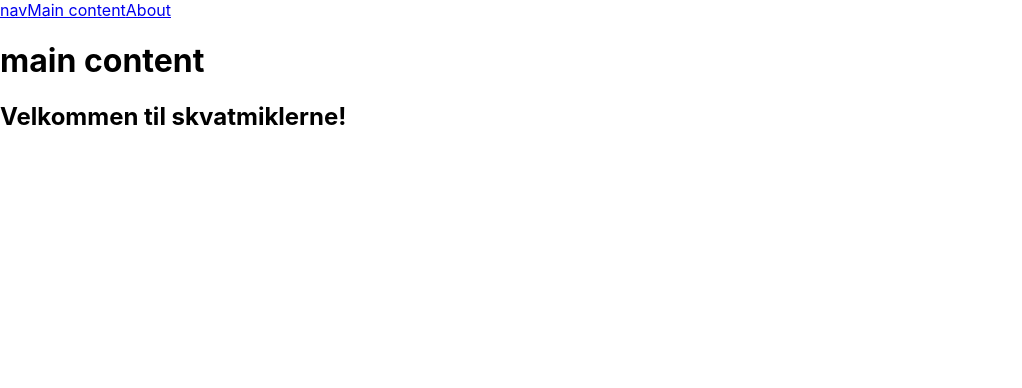
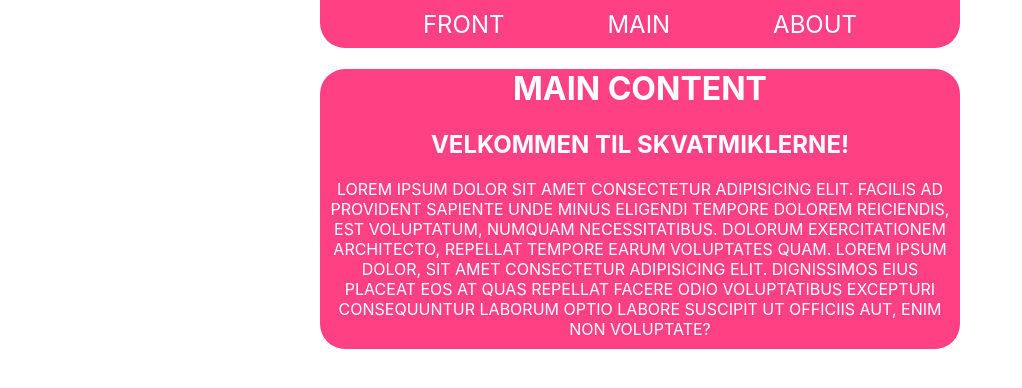
Before and after one commit to Mike4098-rts/react-project-1, a React (Create React App) app: page /Home in a window 1280 px wide. Shown: the top 388 px of the page, without its empty margins (0-1022 px from the left). Built offline with nearby package versions, Linux system fonts and the light colour scheme.

Commit message:
fetched qoutes, added scss

```diff
--- a/package.json
+++ b/package.json
@@ -36,6 +36,9 @@
     ]
   },
   "devDependencies": {
+    "@emotion/react": "^11.9.0",
+    "axios": "^0.27.2",
+    "node-fetch": "^3.2.4",
     "react-router-dom": "^6.3.0"
   }
 }
--- a/src/App.js
+++ b/src/App.js
@@ -1,15 +1,25 @@
 import { Outlet } from "react-router-dom";
-import './App.css';
 import Navbar from './components/Navbar/Navbar';
-
+import axios from "axios";
+import {useState} from 'react'
 function App() {
+  const [qoute, setQoute] = useState('')
+  const getQoute = () => {
+    axios.get('https://api.quotable.io/random')
+    .then(res => {
+      setQoute(res.data.content)
+    }).catch(err => {
+      console.log(err);
+    })
+  }
   return (
-
     <div className="wrapper">
     <Navbar/>
      <div>
        <Outlet/>
      </div>
+     <button onClick={getQoute}>klik</button>
+     <p>{qoute}</p>
     </div>
 
   );
--- a/src/components/About/About.jsx
+++ b/src/components/About/About.jsx
@@ -1,9 +1,12 @@
+import Navbar from "../Navbar/Navbar";
 
 const About = () => {
     return (
-
+        <div>
+            <Navbar/>
         <div className="Header">
             <h1>about page</h1>
+        </div>
         </div>
      );
 }
--- a/src/components/Home/Home.jsx
+++ b/src/components/Home/Home.jsx
@@ -1,10 +1,34 @@
+/** @jsxImportSource @emotion/react */
+
+import { css } from "@emotion/react";
+import Navbar from "../Navbar/Navbar";
+
 const Home = () => {
+    const style = {
+        div: css`
+        width: 50%;
+        margin: 0 auto;
+        text-align: center;
+        text-transform: uppercase;
+        background-color: #ff4083;
+        border-radius: 25px;
+        color: #fff;
+        `,
+        p: css`
+        padding: 0px 10px 10px 10px ;
+        `
+    }
     return (
-<div className="Home">
+        <div>
+            <Navbar/>
+    <div css={style.div}>
     <h1>main content</h1>
     <h2>Velkommen til skvatmiklerne!</h2>
+    <p css={style.p}>Lorem ipsum dolor sit amet consectetur adipisicing elit. Facilis ad provident sapiente unde minus eligendi tempore dolorem reiciendis, est voluptatum, numquam necessitatibus. Dolorum exercitationem architecto, repellat tempore earum voluptates quam.
+  Lorem ipsum dolor, sit amet consectetur adipisicing elit. Dignissimos eius placeat eos at quas repellat facere odio voluptatibus excepturi consequuntur laborum optio labore suscipit ut officiis aut, enim non voluptate?
+    </p>
 </div>
-
+</div>
      );
 }
 
--- a/src/components/Navbar/Navbar.jsx
+++ b/src/components/Navbar/Navbar.jsx
@@ -1,11 +1,37 @@
+/** @jsxImportSource @emotion/react */
+
+import { css } from "@emotion/react";
+
 import { Link } from "react-router-dom";
 const Navbar = () => {
+    const style = {
+        navbar: css`
+        display: flex;
+        justify-content: space-evenly;
+        align-items: center;
+        background-color: #ff4083;
+        color: #fff;
+        width: 50%;
+        margin: 0 auto;
+        font-size: 1.5em;
+        border-radius: 0px 0px 25px 25px;
+        height: 2em;
+        `,
+        aTag: css`
+        color: inherit;
+        text-decoration: none;
+        text-transform: uppercase;
+        &:hover{
+            color: black;
+        }
+        `
+    }
     return (
         <div>
-        <nav className="nav">
-        <a href="/">nav</a>
-        <Link to="/Home">Main content</Link>
-        <Link to="/About">About</Link>
+        <nav css={style.navbar}>
+        <Link to="/" css={style.aTag}>Front</Link>
+        <Link to="/Home" css={style.aTag}>Main</Link>
+        <Link to="/About" css={style.aTag}>About</Link>
 
         </nav>
         </div>
--- a/src/index.js
+++ b/src/index.js
@@ -11,11 +11,9 @@ root.render(
   <React.StrictMode>
   <BrowserRouter>
   <Routes>
-    <Route path='/' element={ <App />}>
+    <Route path='/' element={ <App />}/>
     <Route path='/Home' element={<Home/>}/>
     <Route path='/About' element={<About/>}/>
-
-    </Route>
   </Routes>
 
   </BrowserRouter>
```
Also changed, not shown: src/App.css (deleted), 1 other file (tests, documents, lock files or other folders).
